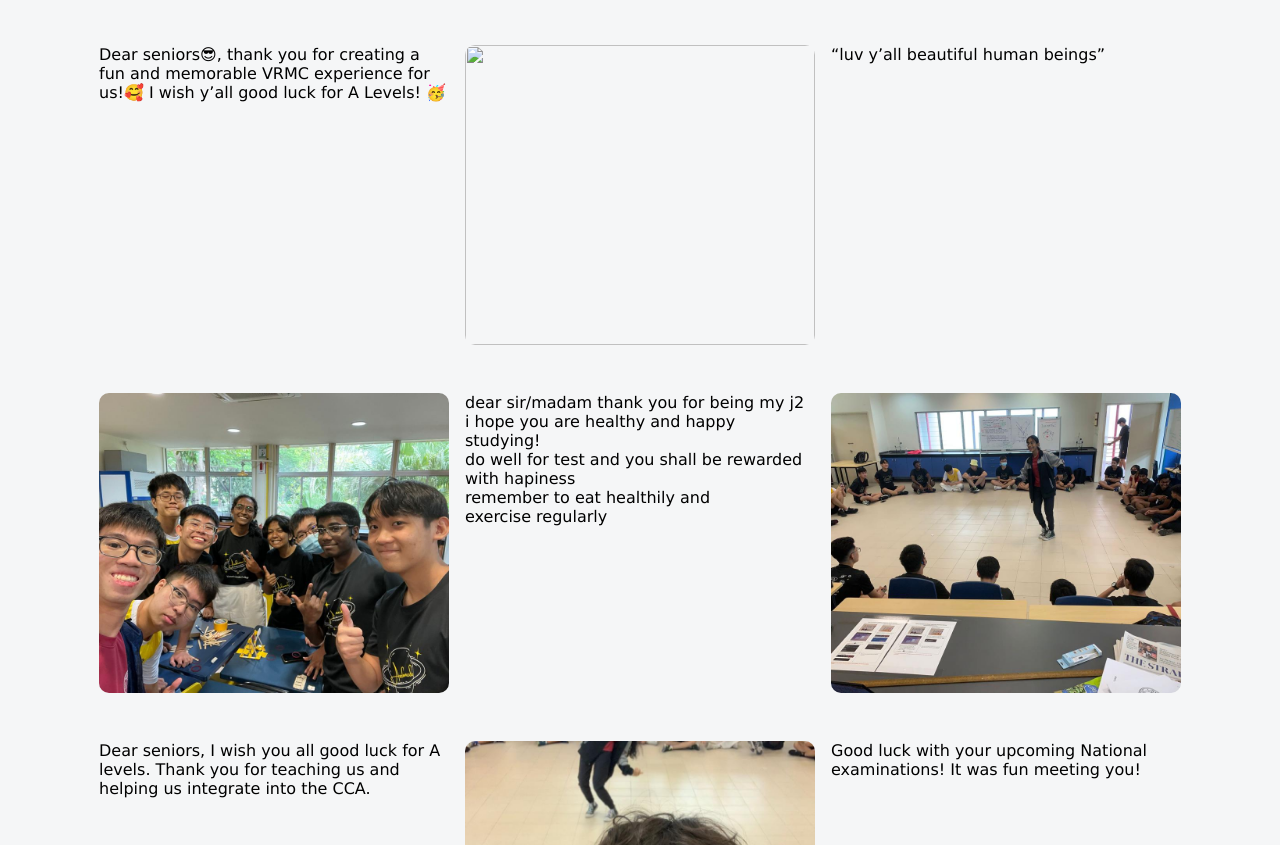
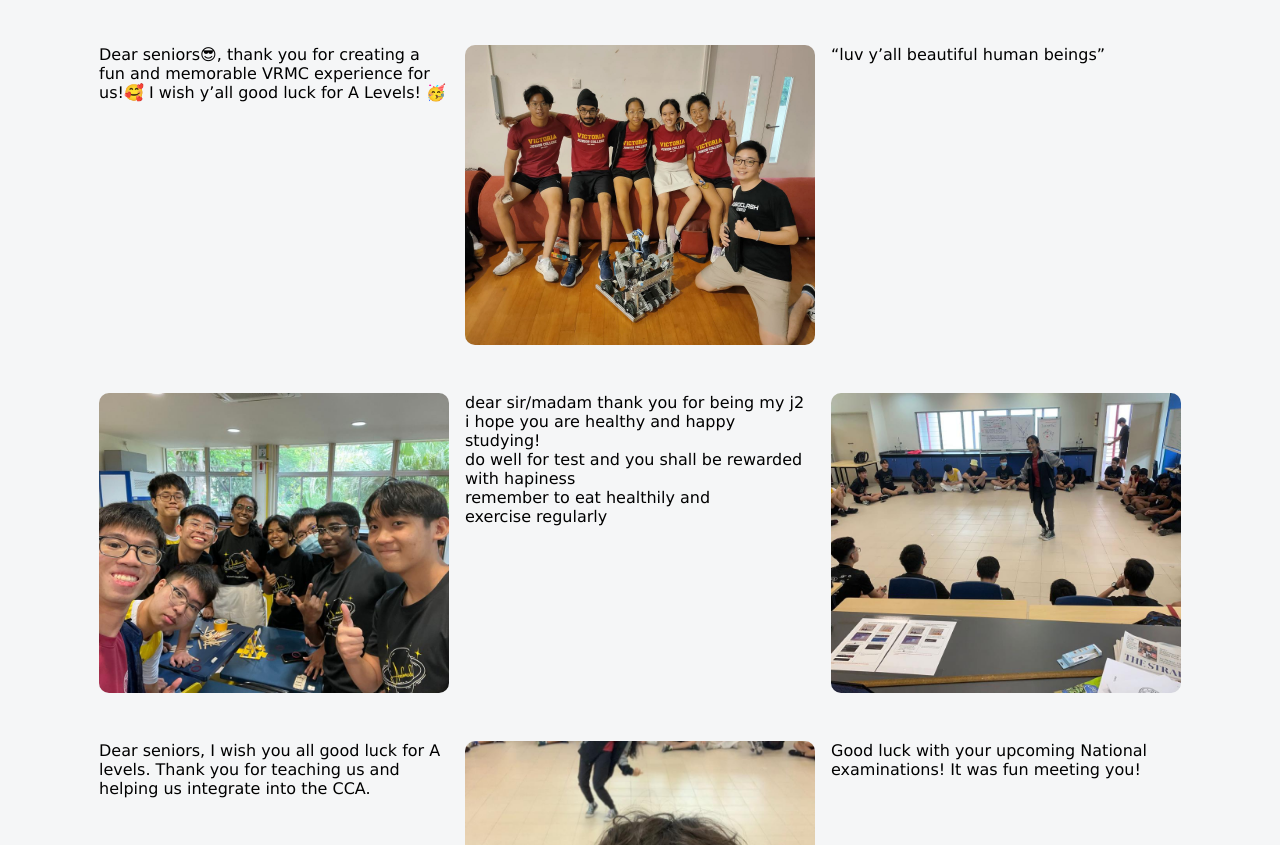
Before and after one commit to Maximum200/VRMC-goodbye-2023, a plain HTML site: page index.html in a window 1280 px wide. Shown: the part 1175-2020 px from the top of the page. Drawn offline with Linux system fonts and the light colour scheme.

Commit message:
Update index.html
Fixed a image because of a typo

```diff
--- a/index.html
+++ b/index.html
@@ -26,7 +26,7 @@
 Thanks for guiding us throughout these few months, especially the EXCO who led us through the job testing and handover process. All the best for your A-levels!<br>~ Dylan K</p>
 	  <img src="image3.jpg">
       <p>Dear seniors😎, thank you for creating a fun and memorable VRMC experience for us!🥰 I wish y’all good luck for A Levels! 🥳</p>
-      <img src ="image4.ipg">
+      <img src ="image4.jpg">
       <p>“luv y’all beautiful human beings”</p>
 	  <img src ="image5.jpg">
       <p>dear sir/madam thank you for being my j2 <br>i hope you are healthy and happy studying! <br>do well for test and you shall be rewarded with hapiness <br>remember to eat healthily and exercise regularly</p>
```
